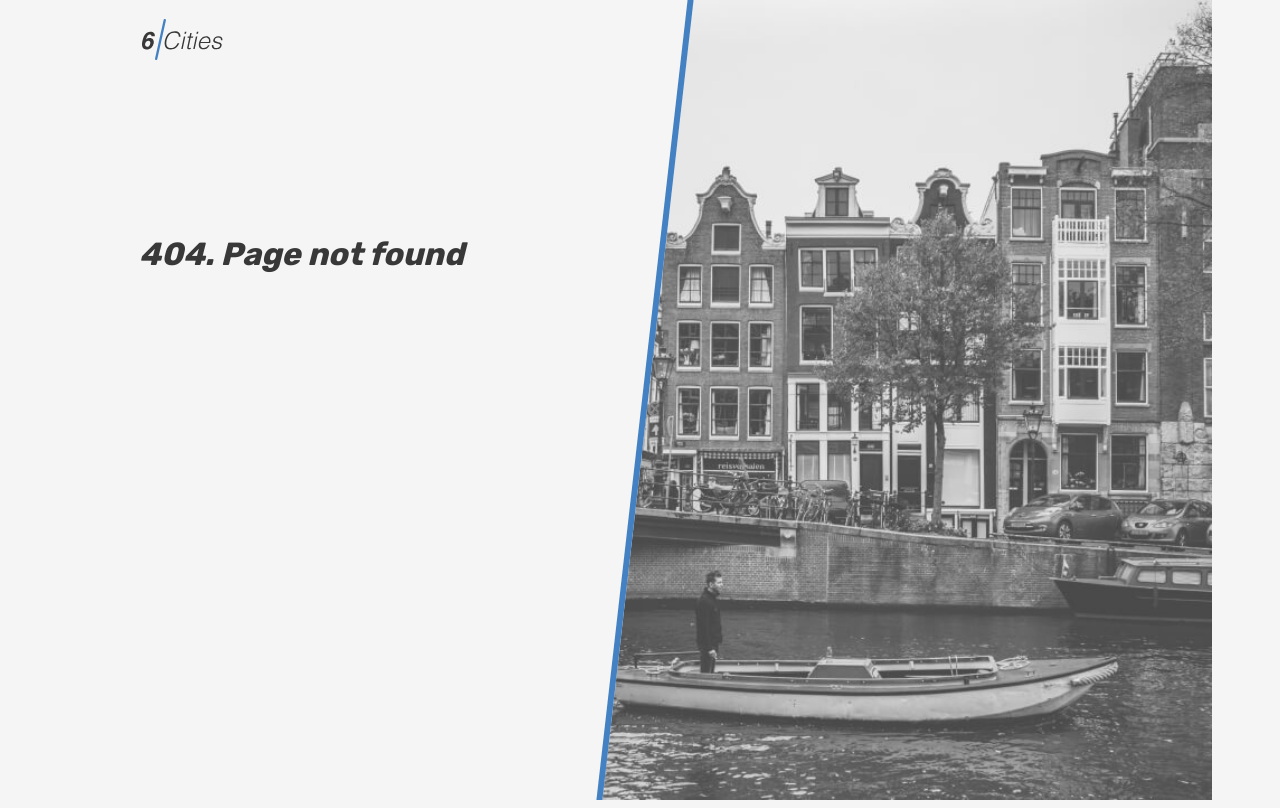
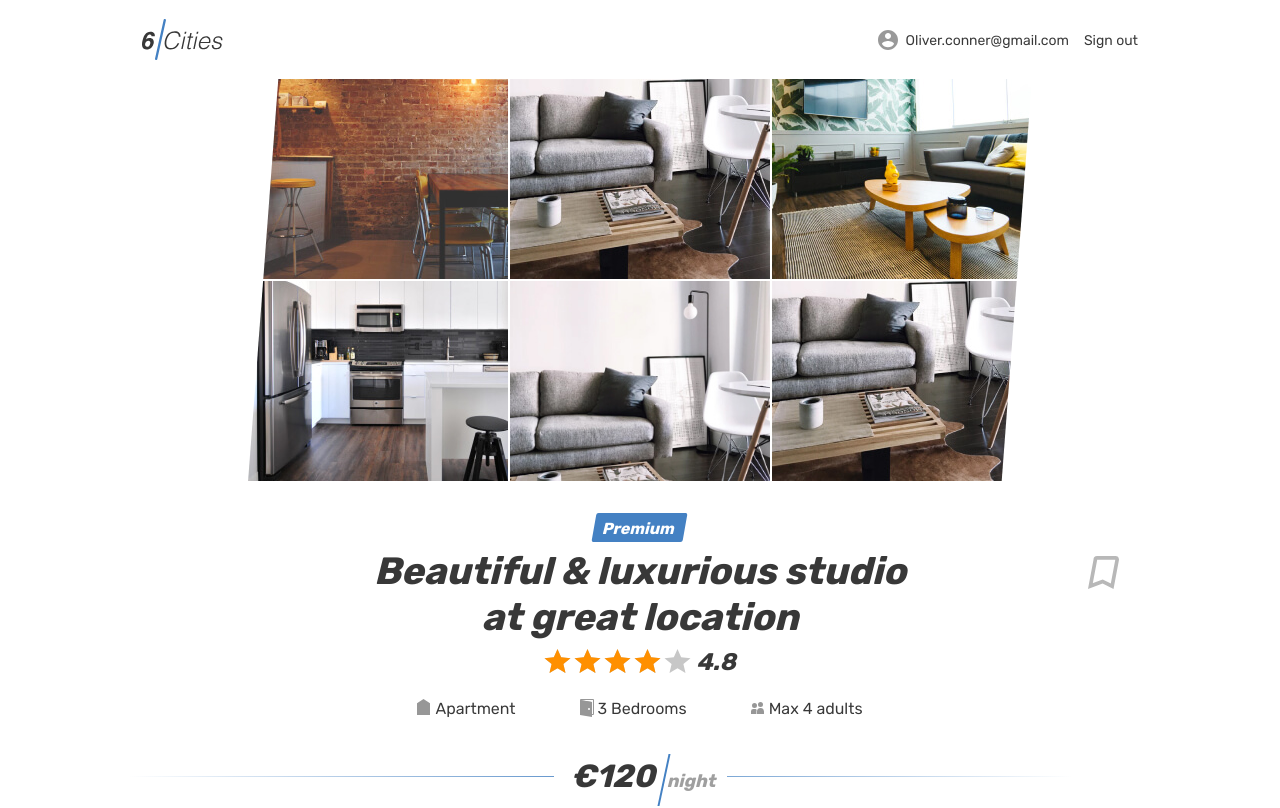
Before and after one commit to KashinAlexey/1903811-six-cities-9, a React (Create React App) app in the folder project/: page /offer/1 in a window 1280 px wide. Before the commit this address had no page. Shown: the top 808 px of the page. Built offline with nearby package versions, Linux system fonts and the light colour scheme.

Commit message:
Refactoring

```diff
--- a/project/src/components/app/app.tsx
+++ b/project/src/components/app/app.tsx
@@ -34,10 +34,10 @@ function App({cardsCount}: AppScreenProps): JSX.Element {
           path={AppRoute.Login}
           element={<LoginScreen />}
         />
-        <Route
-          path={AppRoute.Property}
-          element={<PropertyScreen />}
-        />
+        <Route path={AppRoute.Offer}>
+          <Route index element={<PropertyScreen />} />
+          <Route path=':id' element={<PropertyScreen />} />
+        </Route>
         <Route
           path="*"
           element={<NotFoundScreen />}
--- a/project/src/const.ts
+++ b/project/src/const.ts
@@ -2,7 +2,7 @@ export enum AppRoute {
   Root = '/',
   Login = '/login',
   Favorites = '/favorites',
-  Property = '/property',
+  Offer = '/offer',
 }
 
 export enum AuthorizationStatus {
```
